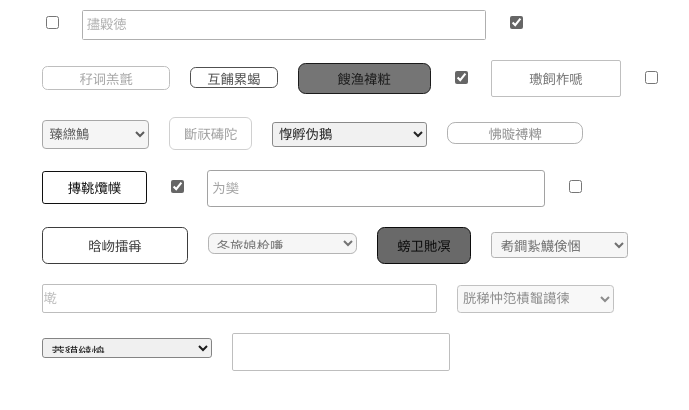
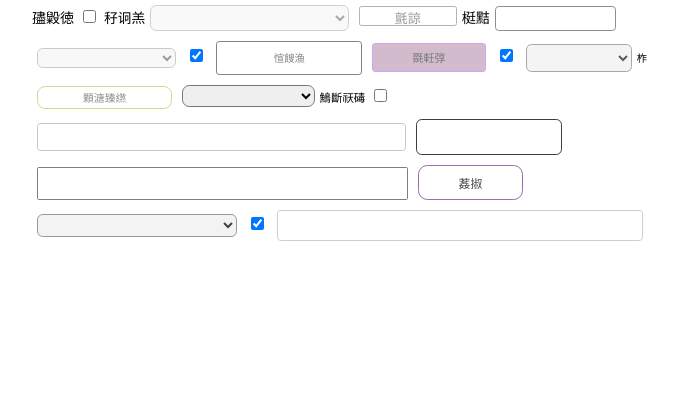
Before and after one commit to yuxizhe/HTML-UI-datasets-generate, a React app: page / in a window 1280 px wide. Shown: the top 410 px of the page, without its empty margins (283-972 px from the left). Built offline with nearby package versions, Linux system fonts and the light colour scheme.

Commit message:
feat: add text

```diff
--- a/app.js
+++ b/app.js
@@ -34,7 +34,7 @@ if (process.env.NODE_ENV !== 'production' && !process.env.NODE_DEBUG) {
   app.use(router.routes());
 }
 
-const port = '7878';
+const port = '9000';
 server.listen(port);
 server.on('error', (error) => {
   if (error.syscall !== 'listen') {
--- a/scripts/start.js
+++ b/scripts/start.js
@@ -139,7 +139,7 @@ checkBrowsers(paths.appPath, isInteractive)
       }
 
       console.log(chalk.cyan('Starting the development server...\n'));
-      openBrowser('http://localhost:7878');
+      openBrowser('http://localhost:9000');
     });
 
     ['SIGINT', 'SIGTERM'].forEach(function(sig) {
--- a/src/App.css
+++ b/src/App.css
@@ -2,10 +2,14 @@
   margin: auto;
   max-width: 650px;
   /* 换为黑白 */
-  -webkit-filter: grayscale(100%);
+  /* -webkit-filter: grayscale(100%); */
 }
 
 .element-container {
   display: inline-block;
-  margin: 10px;
+  margin: 5px;
 }
+
+.no-margin {
+  margin: 0px;
+}
--- a/src/components/button.js
+++ b/src/components/button.js
@@ -1,6 +1,7 @@
 import React from 'react';
 import { randomValue } from '../utils/util';
 
+import Text from './text';
 
 class InputElement extends React.Component {
   render() {
@@ -21,7 +22,7 @@ class InputElement extends React.Component {
       <div className="element-container" data-name="button">
         <button style={styles}
         >
-          {randomValue({type: 'string', max: 4})}
+          <Text length='4' />
         </button>
       </div>
     );
--- a/src/components/index.js
+++ b/src/components/index.js
@@ -4,10 +4,11 @@ import Input from './input';
 import Button from './button';
 import Select from './select';
 import Checkbox from './checkbox';
+import Text from './text';
 
 import { randomValue } from '../utils/util';
 
-const components = [Button, Select, Input, Checkbox]
+const components = [Button, Select, Input, Checkbox, Text]
 
 class RandomComponent extends React.Component {
   render() {
--- a/src/components/input.js
+++ b/src/components/input.js
@@ -18,7 +18,7 @@ class InputElement extends React.Component {
     return (
       <div className="element-container" data-name="input">
         <input style={styles}
-          placeholder={randomValue({type: 'string'})}
+          // placeholder={randomValue({type: 'string'})}
         ></input>
       </div>
     );
--- a/src/components/select.js
+++ b/src/components/select.js
@@ -19,7 +19,9 @@ class Element extends React.Component {
       <div className="element-container" data-name="select">
         <select style={styles}
         >
-          <option value="" disabled selected>{randomValue({type: 'string'})}</option>
+          <option value="" disabled selected>
+            {/* {randomValue({type: 'string'})} */}
+          </option>
         </select>
       </div>
     );
--- /dev/null
+++ b/src/components/text.js
@@ -0,0 +1,23 @@
+import React from 'react';
+import { randomValue } from '../utils/util';
+
+
+class Element extends React.Component {
+  render() {
+    const styles = {
+      fontSize: `${randomValue({min: 10, max: 15})}px`,
+      // color: randomValue({type: 'color'}),
+      // borderColor: randomValue({type: 'color'}),
+    };
+    // const styles2 = {
+
+    // }
+    return (
+      <div className="element-container no-margin" data-name="text">
+        <span style={styles}>{randomValue({type: 'string', max: this.props.length || 8 })}</span>{}
+      </div>
+    );
+  }
+}
+
+export default Element;
--- a/src/utils/util.js
+++ b/src/utils/util.js
@@ -22,7 +22,7 @@ function randomChi() {
 }
 // 随机汉字串
 function randomChiString(length) {
-  const strLength = length || Math.round(Math.random() * 8);
+  const strLength = Math.round(Math.random() * (length || 8));
   let chiString = '';
   for(let i=0; i<strLength; i++){
     chiString += randomChi();
```
Also changed, not shown: scripts/puppeteer.js (+13 -8 lines).
